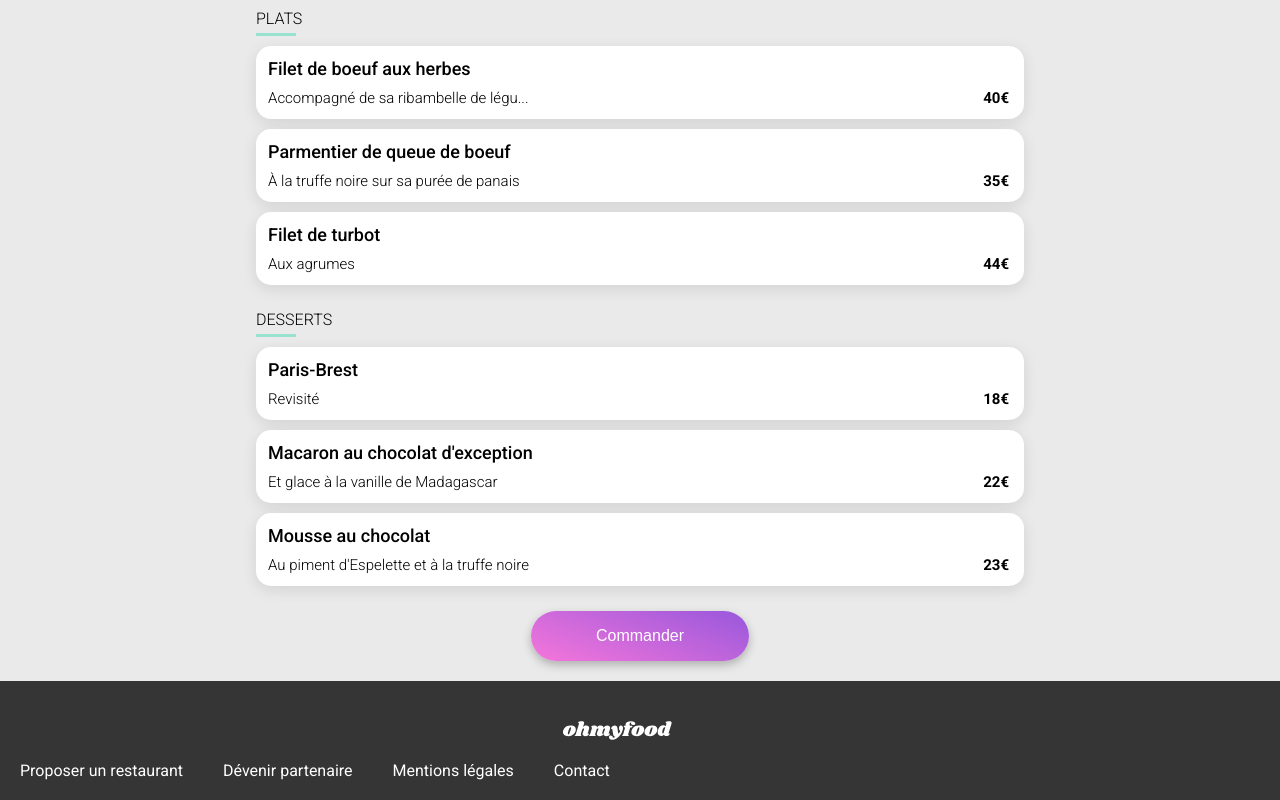
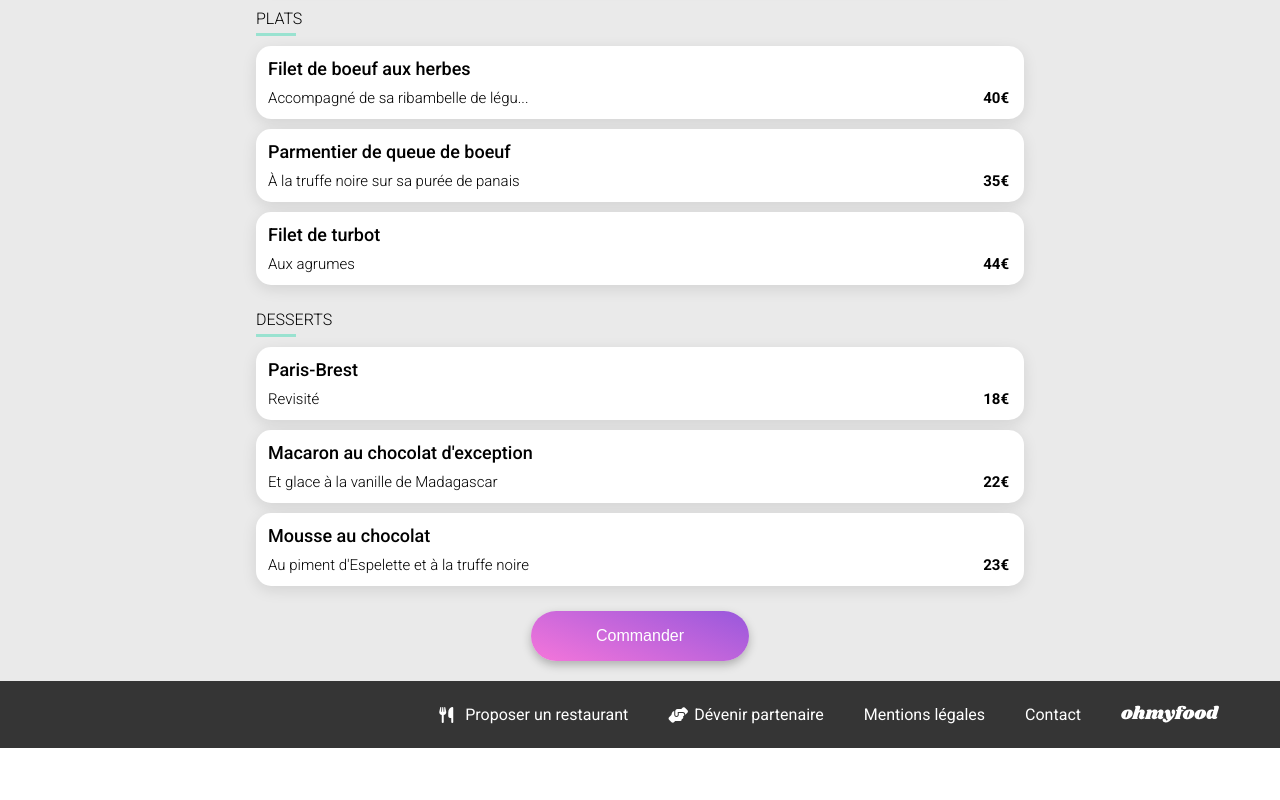
Before and after one commit to TristanMCMXCVIII/OC-Project4, a website: page menu1BIS.html in a window 1280 px wide. Shown: the part 645-1445 px from the top of the page. After the commit the page ends 1393 px from the top, so only its background shows below. Drawn offline with Linux system fonts and the light colour scheme; a web font is replaced by a local one.

Commit message:
nouveau footer

```diff
--- a/menu1BIS.html
+++ b/menu1BIS.html
@@ -281,14 +281,22 @@
         <!-- ************** -->
 
         <footer>
-            <div class='container'>
-                <div class='container__content'>
-                    <img class="footer__image" src="./assets/ohmyfood.svg" alt="Logo OhMyFood">
-                    <div class="footer__info">
-                        <p class="footer__text">Proposer un restaurant</p>
-                        <p class="footer__text">Dévenir partenaire</p>
-                        <p class="footer__text">Mentions légales</p>
-                        <p class="footer__text">Contact</p>
+            <div class='footer__container'>
+                <div class='footer__content'>
+                    <div class="footer__image">
+                        <img class="footer__image__self" src="./assets/ohmyfood.svg" alt="Logo OhMyFood">
+                    </div>
+                    <div class="footer__links">
+                        <div class="complexe-line">
+                            <i class="fa-solid fa-utensils footer__icon"></i>
+                            <div class="footer__text">Proposer un restaurant</div>
+                        </div>
+                        <div class="complexe-line">
+                            <i class="fa-solid fa-handshake-angle footer__icon"></i>
+                            <div class="footer__text">Dévenir partenaire</div>
+                        </div>
+                        <div class="footer__text">Mentions légales</div>
+                        <div class="footer__text">Contact</div>
                     </div>
                 </div>
             </div>
--- a/sass/layout/_footer.scss
+++ b/sass/layout/_footer.scss
@@ -1,44 +1,67 @@
 /* ******** */
 /* *FOOTER* */
 /* ******** */
-
 
 footer{
     display: flex;
     flex-direction: column;
 
-    justify-content: center;
     align-items: center;
 
     width: 100%;
 
-
     background-color: var(--grey);
 }
 
-.container__content{
+.footer__container{
+    display: flex;
+    flex-direction: column;
+
+    width: 100%;
+
+    min-width: 320px;
+    max-width: 768px;
+
+    @media screen and (min-width: 768px) {
+        max-width: 1400px;
+    }
+}
+
+.footer__content{
+    display: flex;
+    flex-direction: column;
+
+    margin: 20px;
+    row-gap: 10px;
+
+    @media screen and (min-width: 768px) {
+        display: flex;
+        flex-direction: row-reverse;
+
+        column-gap: 40px;
+    }
+}
+
+.footer__image{
     display: flex;
     flex-direction: column;
 
     justify-content: center;
-    align-items: left;
-
-    margin: 20px;
+    align-items: flex-start;
 }
 
-.footer__image{
-    transform : scale(0.5);
-
-    height: 60px;
-
+.footer__image__self{
+    transform : scale(1);
 }
 
-
-.footer__info{
+.footer__links{
     display: flex;
     flex-direction: column;
 
+    justify-content: center;
+
     row-gap: 10px;
+    margin: 0px;
 
     @media screen and (min-width: 768px) {
         display: flex;
@@ -49,20 +72,32 @@ footer{
 }
 
 .footer__text{
+    display: flex;
+    flex-direction: column;
+
+    justify-content: center;
+
     margin: 0px;
+
     font-weight: 400;
     font-size: 16px;
+
     color: #FFFFFF;
 }
 
 .footer__icon{
+    align-items: center;
+    justify-content: center;
     color: #FFF;
     width: 11px;
 }
+
 
 .complexe-line{
     display: flex;
     flex-direction: row;
 
+    align-items: center;
+
     column-gap: 15px;
 }
```
Also changed, not shown: index.html (+10 -8 lines), menu1.html (deleted, +0 -183 lines), sass/main.css, 1 other file.
